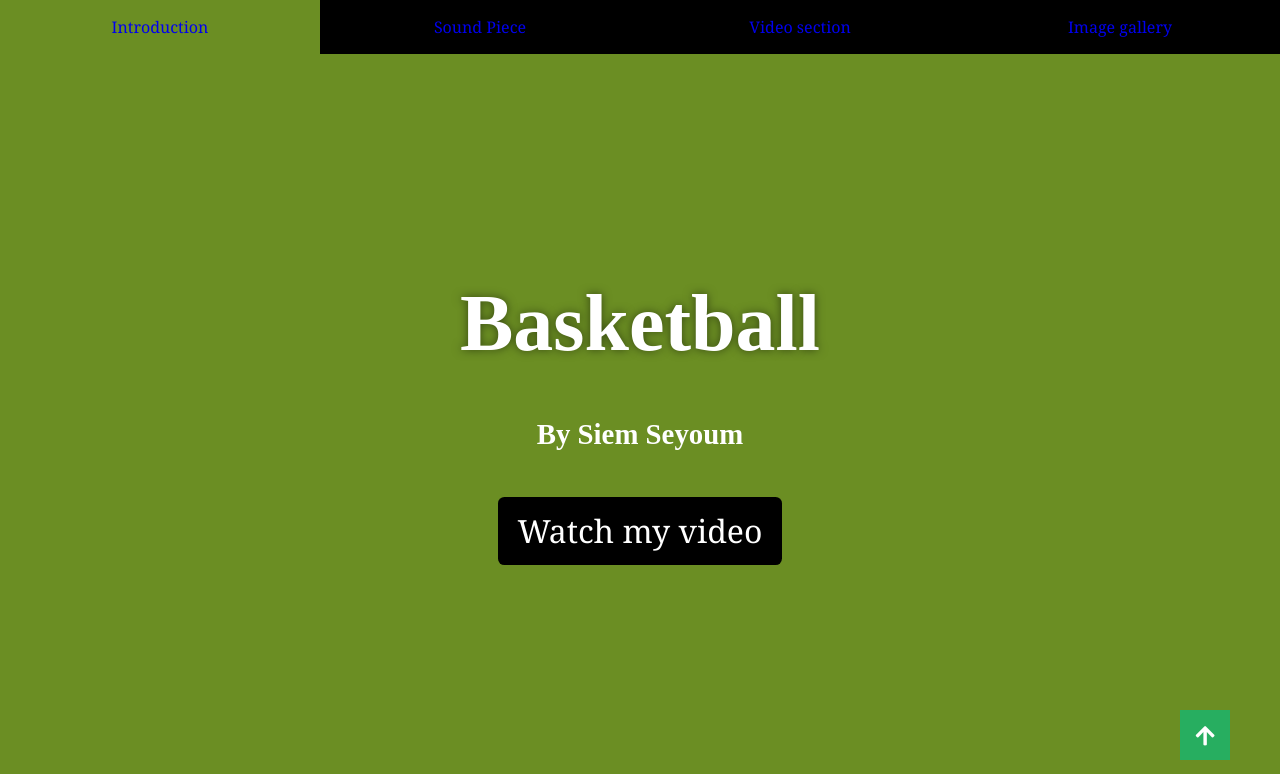
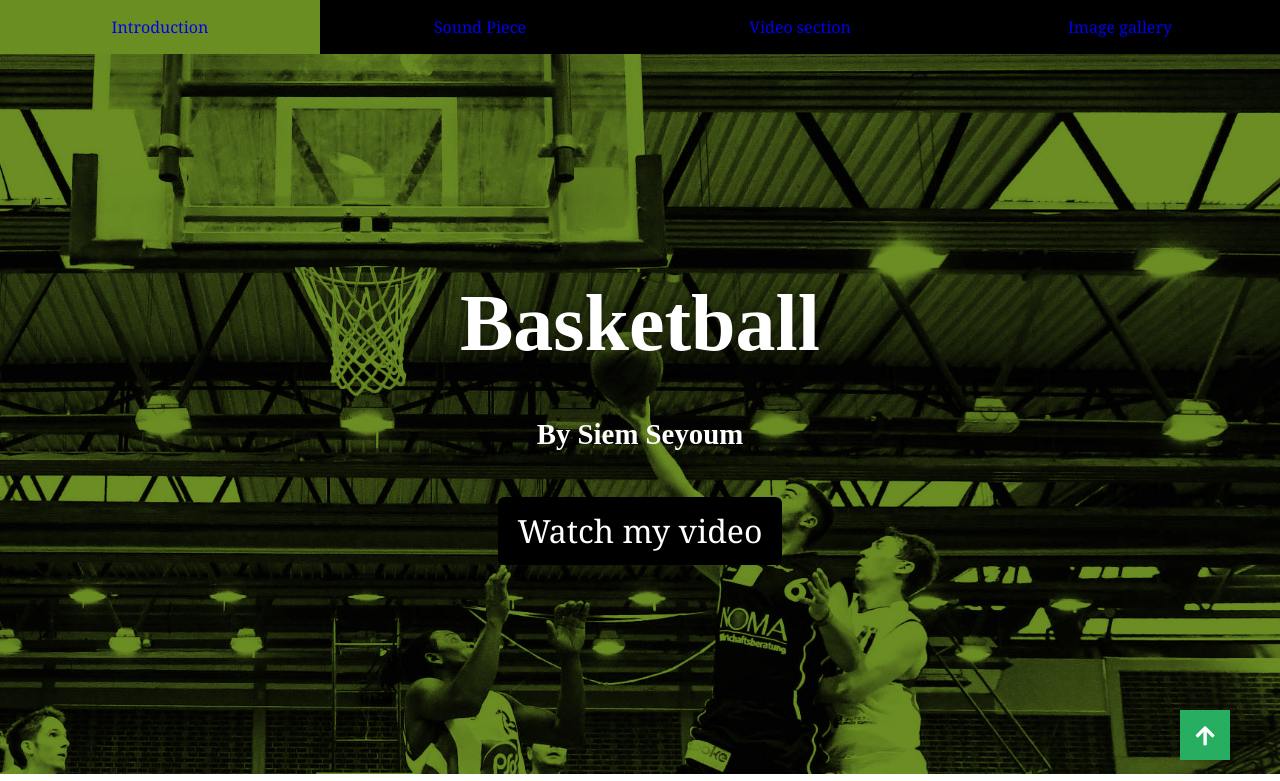
Before and after one commit to siemseyoum/HBB, a plain HTML site: page index.html in a window 1280 px wide. Shown: the top 781 px of the page. Drawn offline with Linux system fonts and the light colour scheme; a web font is replaced by a local one.

Commit message:
Update layout.css

```diff
--- a/layout.css
+++ b/layout.css
@@ -173,7 +173,7 @@ html
     height: 90vh;
     align-items: center;
     justify-content: center;
-    background-image: url(..herocopy.jpg);
+    background-image: url(herocopy.jpg);
     background-repeat: no-repeat;
     background-size: cover;
     background-position:center;
```
